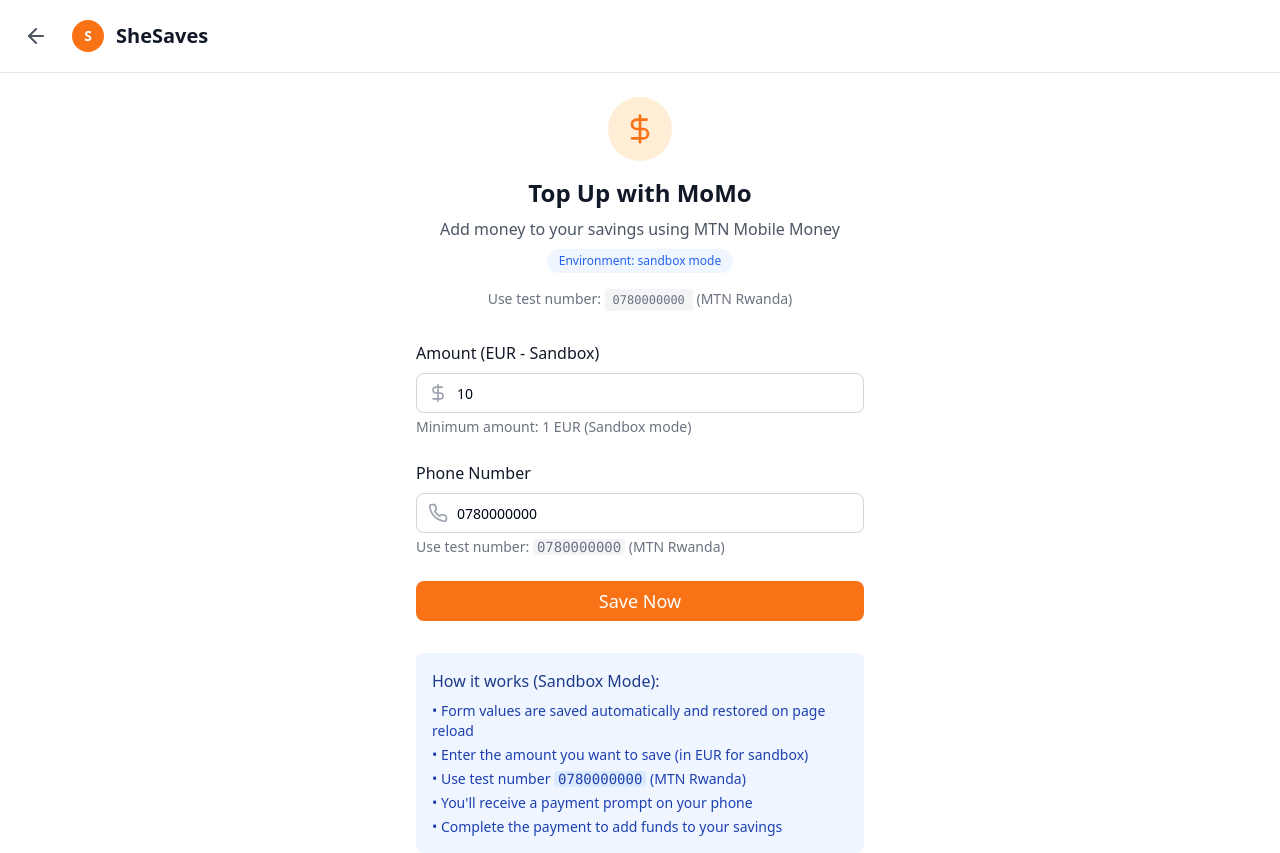
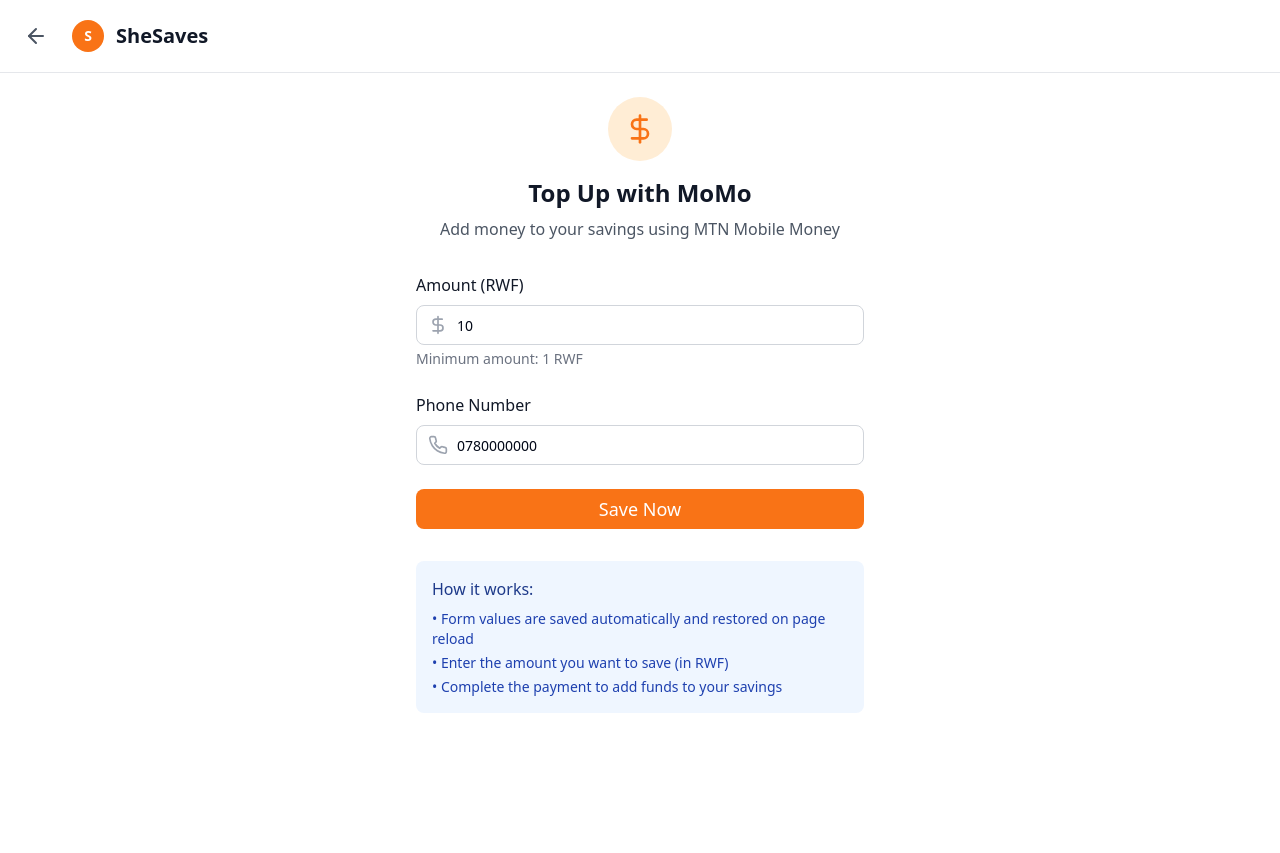
Before and after one commit to Turabayo/she-saves-bloom, a React (Vite) app: page /top-up in a window 1280 px wide. After the commit the page ends 800 px from the top, so only its background shows below. Built offline with nearby package versions, Linux system fonts and the light colour scheme; the HTML template or start-up script is replaced by a standard one.

Commit message:
Refactor Top-Up page
Update Top-Up page content and remove sandbox-related information.

```diff
--- a/src/pages/TopUp.tsx
+++ b/src/pages/TopUp.tsx
@@ -216,18 +216,12 @@ const TopUp = () => {
             </div>
             <h1 className="text-2xl font-bold text-gray-900 mb-2">Top Up with MoMo</h1>
             <p className="text-gray-600">Add money to your savings using MTN Mobile Money</p>
-            <div className="mt-2 text-xs text-blue-600 bg-blue-50 px-3 py-1 rounded-full inline-block">
-              Environment: sandbox mode
-            </div>
-            <p className="text-sm text-gray-500 mt-4">
-              Use test number: <code className="bg-gray-100 px-2 py-1 rounded text-xs">0780000000</code> (MTN Rwanda)
-            </p>
           </div>
 
           <form onSubmit={handleSubmit} className="space-y-6">
             {/* Amount */}
             <div>
-              <label className="block text-gray-900 font-medium mb-2">Amount (EUR - Sandbox)</label>
+              <label className="block text-gray-900 font-medium mb-2">Amount (RWF)</label>
               <div className="relative">
                 <DollarSign size={20} className="absolute left-3 top-1/2 transform -translate-y-1/2 text-gray-400" />
                 <Input
@@ -241,7 +235,7 @@ const TopUp = () => {
                   required
                 />
               </div>
-              <p className="text-sm text-gray-500 mt-1">Minimum amount: 1 EUR (Sandbox mode)</p>
+              <p className="text-sm text-gray-500 mt-1">Minimum amount: 1 RWF</p>
             </div>
 
             {/* Phone Number */}
@@ -258,9 +252,6 @@ const TopUp = () => {
                   required
                 />
               </div>
-              <p className="text-sm text-gray-500 mt-1">
-                Use test number: <code className="bg-gray-100 px-1 rounded">0780000000</code> (MTN Rwanda)
-              </p>
             </div>
 
             {/* Submit Button */}
@@ -282,12 +273,10 @@ const TopUp = () => {
 
           {/* Info */}
           <div className="mt-8 p-4 bg-blue-50 rounded-lg">
-            <h3 className="font-medium text-blue-900 mb-2">How it works (Sandbox Mode):</h3>
+            <h3 className="font-medium text-blue-900 mb-2">How it works:</h3>
             <ul className="text-sm text-blue-800 space-y-1">
               <li>• Form values are saved automatically and restored on page reload</li>
-              <li>• Enter the amount you want to save (in EUR for sandbox)</li>
-              <li>• Use test number <code className="bg-blue-100 px-1 rounded">0780000000</code> (MTN Rwanda)</li>
-              <li>• You'll receive a payment prompt on your phone</li>
+              <li>• Enter the amount you want to save (in RWF)</li>
               <li>• Complete the payment to add funds to your savings</li>
             </ul>
           </div>
```
